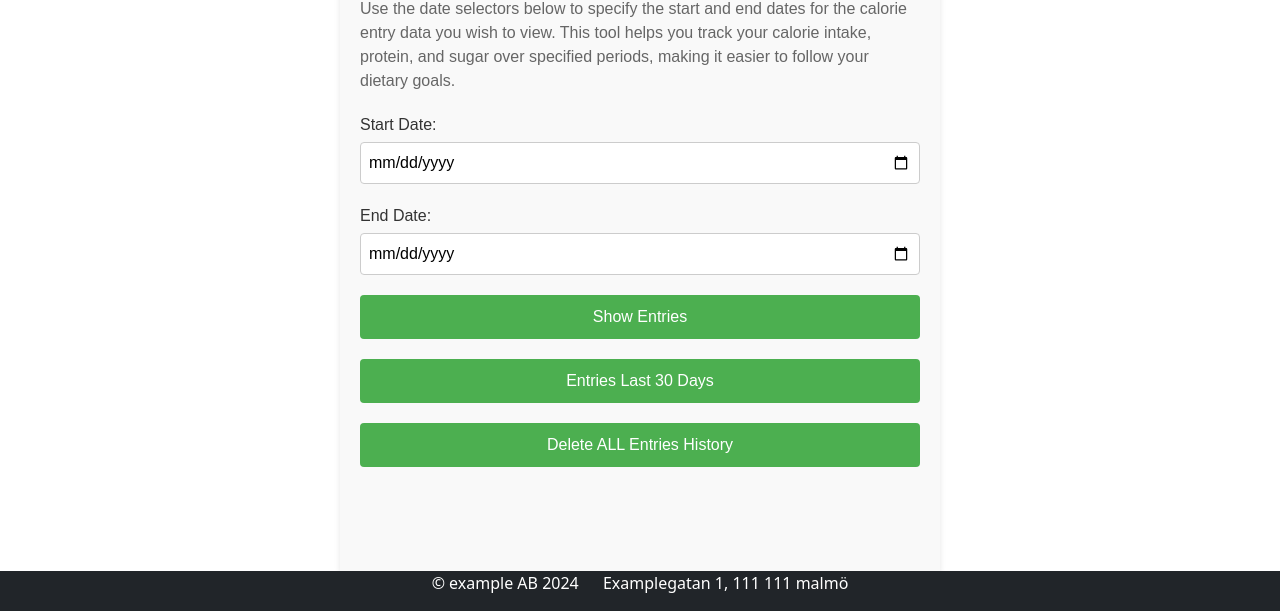
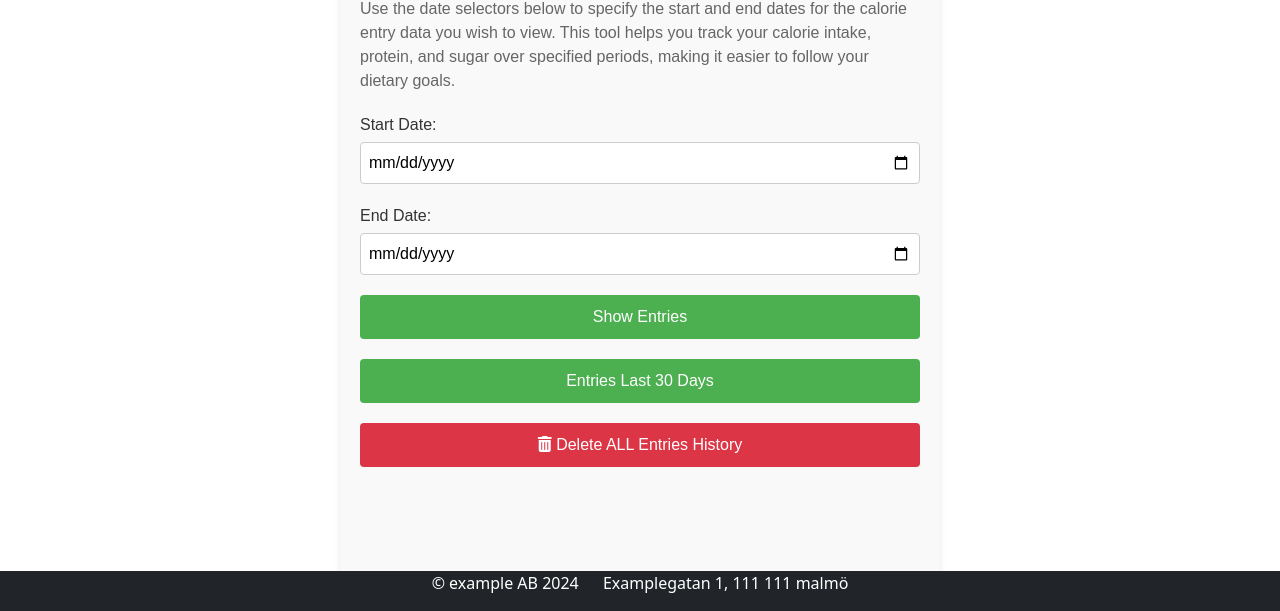
Before and after one commit to abdullah-mallah/Health-nutrition-of-a-dish-depending-on-its-ingredients-Full-stack, a website: page public/nutritions.html in a window 1280 px wide. Shown: the part 189-800 px from the top of the page. Drawn offline with nearby package versions, Linux system fonts and the light colour scheme; sample sign-in values are in the browser's storage.

Commit message:
Minor edits in the project.

```diff
--- a/public/nutritions.css
+++ b/public/nutritions.css
@@ -37,9 +37,24 @@ input[type="date"] {
     font-size: 16px;
     margin-top: 20px;
 }
+.deleteNutritionButton {
+  width: 100%;
+  padding: 10px;
+  background-color: #dc3545;
+  color: white;
+  border: none;
+  border-radius: 4px;
+  cursor: pointer;
+  font-size: 16px;
+  margin-top: 20px;
+}
 
 .nutritionButton:hover {
     background-color: #45a049;
+}
+
+.deleteNutritionButton:hover {
+  background-color: #c82333;
 }
 
 h1 {
--- a/public/script.js
+++ b/public/script.js
@@ -67,8 +67,8 @@ document.addEventListener("DOMContentLoaded", function () {
   else if(path.includes("nutritions")) {
     const buttonsContainer = document.querySelector('#nutritionsButtons');
     const deleteButton = document.createElement('button');
-    deleteButton.className = 'nutritionButton';
-    deleteButton.textContent = 'Delete ALL Entries History';
+    deleteButton.className = 'deleteNutritionButton';
+    deleteButton.innerHTML = '<i class="fas fa-trash-alt" aria-hidden="true"></i> Delete ALL Entries History'
     deleteButton.onclick = () => deleteEntry(UserId);
     buttonsContainer.appendChild(deleteButton);
   }
```
Also changed, not shown: public/about.html (+3 -1 lines), public/profile.html (+1 -1 lines).
